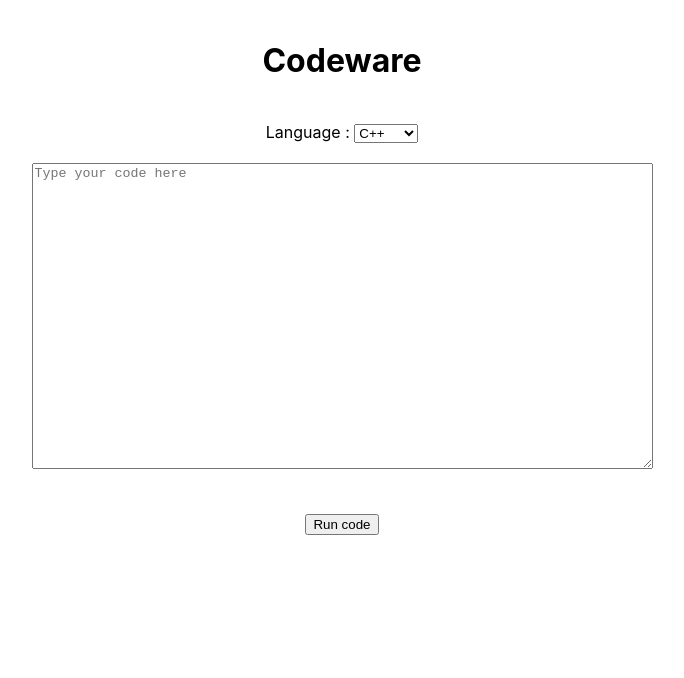
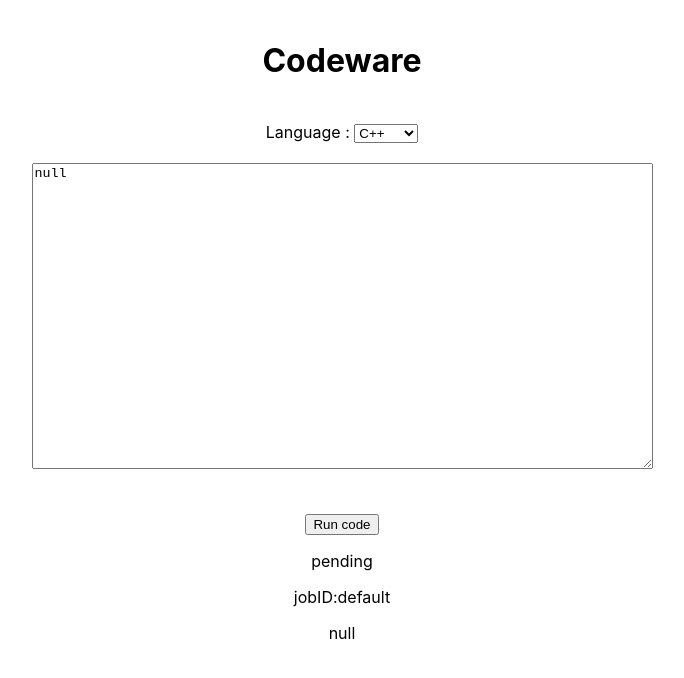
Before and after one commit to kritikmodi/codeware, a React (Create React App) app in the folder client/: page / in a window 1280 px wide. Shown: the top 678 px of the page, without its empty margins (298-982 px from the left). Built offline with nearby package versions, Linux system fonts and the light colour scheme.

Commit message:
Add fields

```diff
--- a/client/src/App.js
+++ b/client/src/App.js
@@ -9,13 +9,13 @@ import axios from 'axios';
 function App() {
 
   // This useState hook is used for saving the code state.
-  const [code,setCode] = useState("");
+  const [code,setCode] = useState("null");
   // This useState hook is used for updating the programming language for the compiler.
   const [language,setLanguage] = useState("cpp");
   // This useState hook is used for updating the output once computed.
-  const [output,setOutput] = useState("");
-  const [status, setStatus] = useState("");
-  const [jobId, setjobId] = useState("");
+  const [output,setOutput] = useState("null");
+  const [status, setStatus] = useState("pending");
+  const [jobId, setjobId] = useState("default");
 
   const handleSubmit = async () => {
 
```
